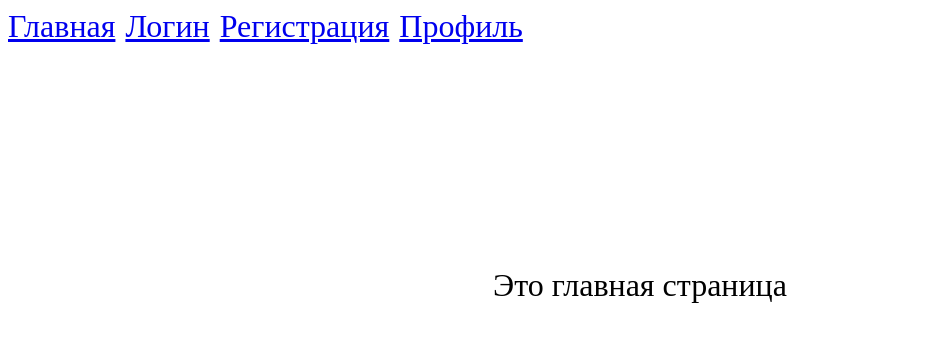
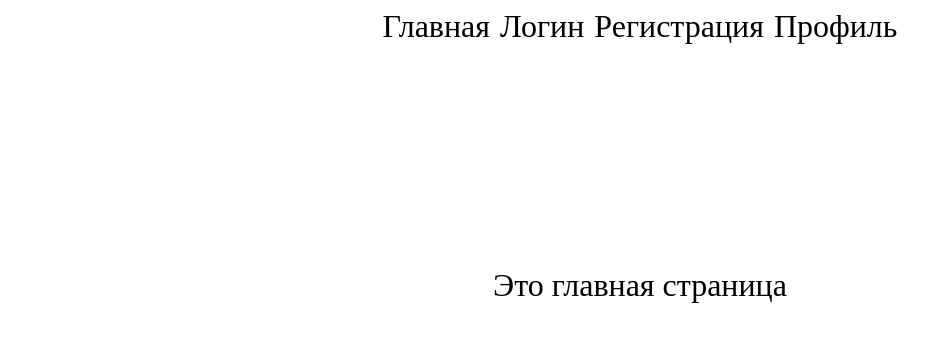
Before and after one commit to yamshick/login-logout, a React app: page / in a window 1280 px wide. Shown: the top 342 px of the page, without its empty margins (0-952 px from the left). Built offline with nearby package versions, Linux system fonts and the light colour scheme.

Commit message:
nav restyling

```diff
--- a/src/components/nav-bar.css
+++ b/src/components/nav-bar.css
@@ -1,5 +1,18 @@
 .nav {
     display: flex;
     gap: 10px;
+    justify-content: center;
+}
 
+.navLink {
+    text-decoration: none;
+    color: black;
 }
+
+/*.navLink:hover {*/
+/*    color: #F16662;*/
+/*}*/
+
+.navLinkSelected {
+    color: #F16662;
+}
--- a/src/components/nav-bar.jsx
+++ b/src/components/nav-bar.jsx
@@ -17,15 +17,15 @@ export const NavBar = () => {
       <>
         <nav className={styles.nav}>
           {[
-            { name: "Главная", link: hashRoutes.ROOT },
-            { name: "Логин", link: hashRoutes.LOGIN },
-            { name: "Регистрация", link: hashRoutes.REGISTRATION },
-            { name: "Профиль", link: hashRoutes.PROFILE },
-          ].map(({ name, link }, idx) => (
-            <div key={idx}>
-              <div>
-                <NavLink to={link}>{name}</NavLink>
-              </div>
+            { name: "Главная", link: hashRoutes.ROOT, id: 1 },
+            { name: "Логин", link: hashRoutes.LOGIN, id: 2 },
+            { name: "Регистрация", link: hashRoutes.REGISTRATION, id: 3 },
+            { name: "Профиль", link: hashRoutes.PROFILE, id: 4 },
+          ].map(({ name, link, id }) => (
+            <div key={id}>
+              <NavLink className={styles.navLink} to={link}>
+                {name}
+              </NavLink>
             </div>
           ))}
         </nav>
```
